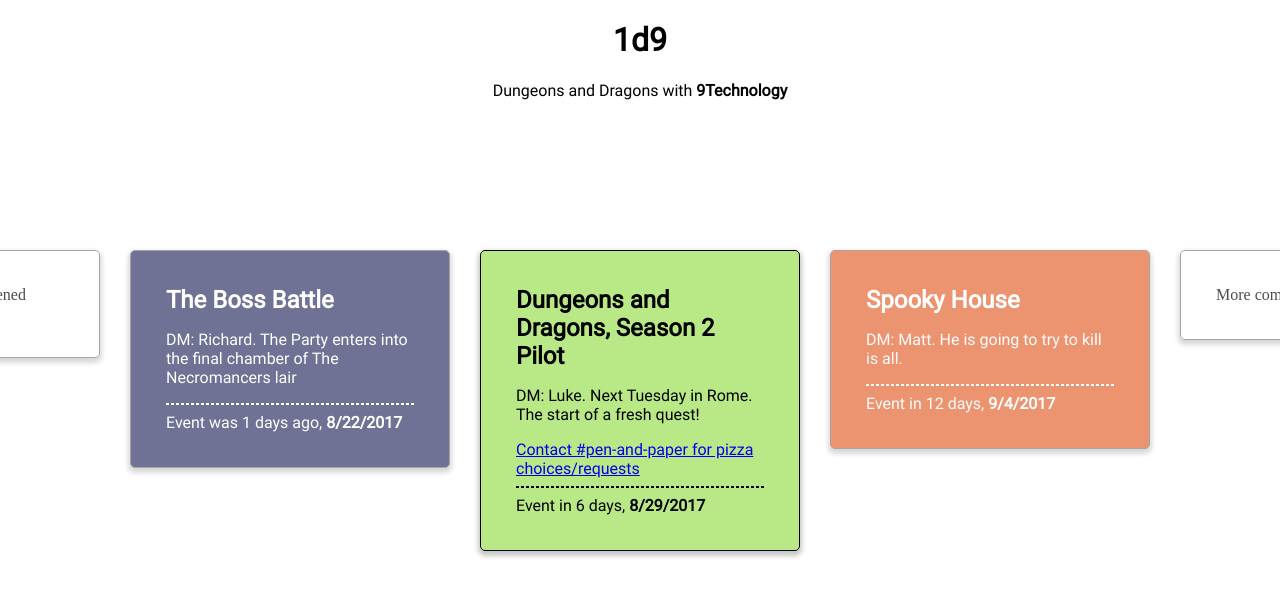
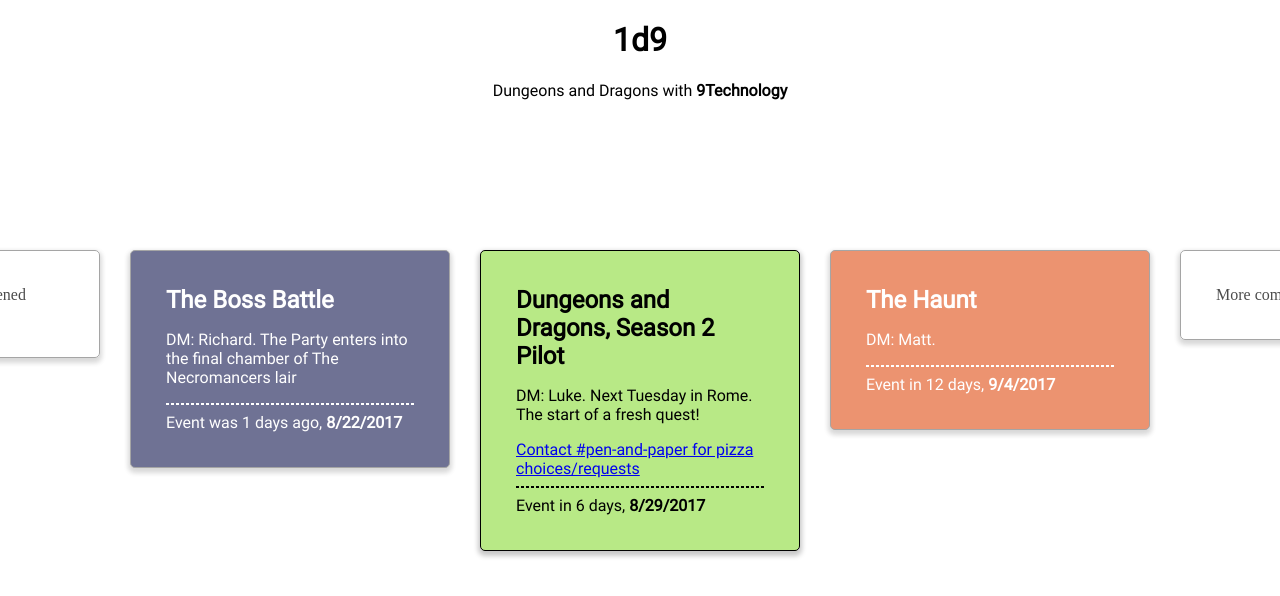
Before and after one commit to lukekaalim/1d9-site, a React app: page / in a window 1280 px wide. Shown: the top 596 px of the page. Built offline with nearby package versions, Linux system fonts and the light colour scheme.

Commit message:
Fix Matt's campaign

```diff
--- a/src/components/App/index.tsx
+++ b/src/components/App/index.tsx
@@ -27,8 +27,8 @@ const lastSession = {
 const futureSession = {
     id: 2,
     date: new Date(2017, 8, 4),
-    name: 'Spooky House',
-    shortDesc: 'DM: Matt. He is going to try to kill is all.',
+    name: 'The Haunt',
+    shortDesc: 'DM: Matt.',
     color: '#e56635',
     invert: true,
 }
```
